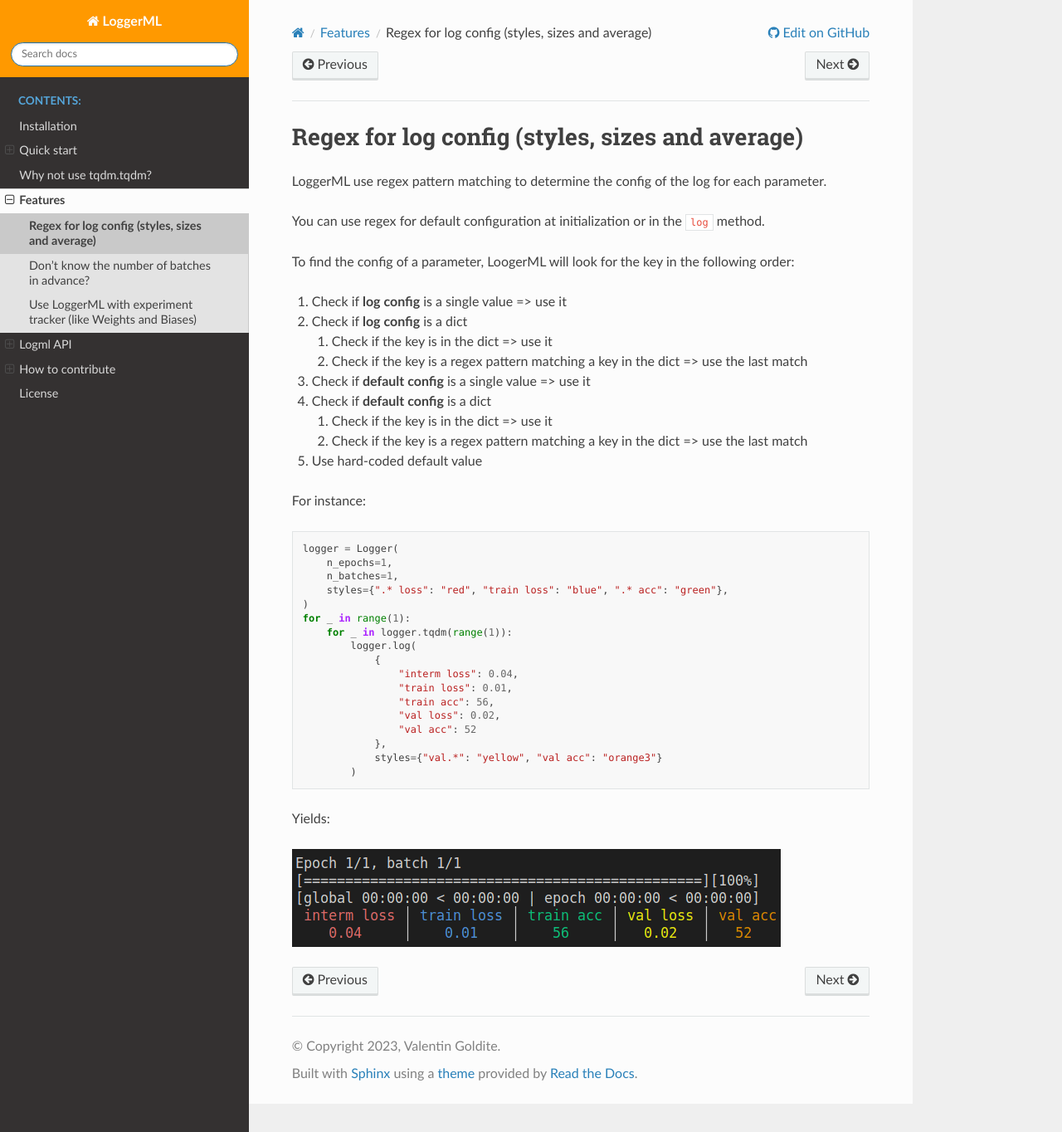
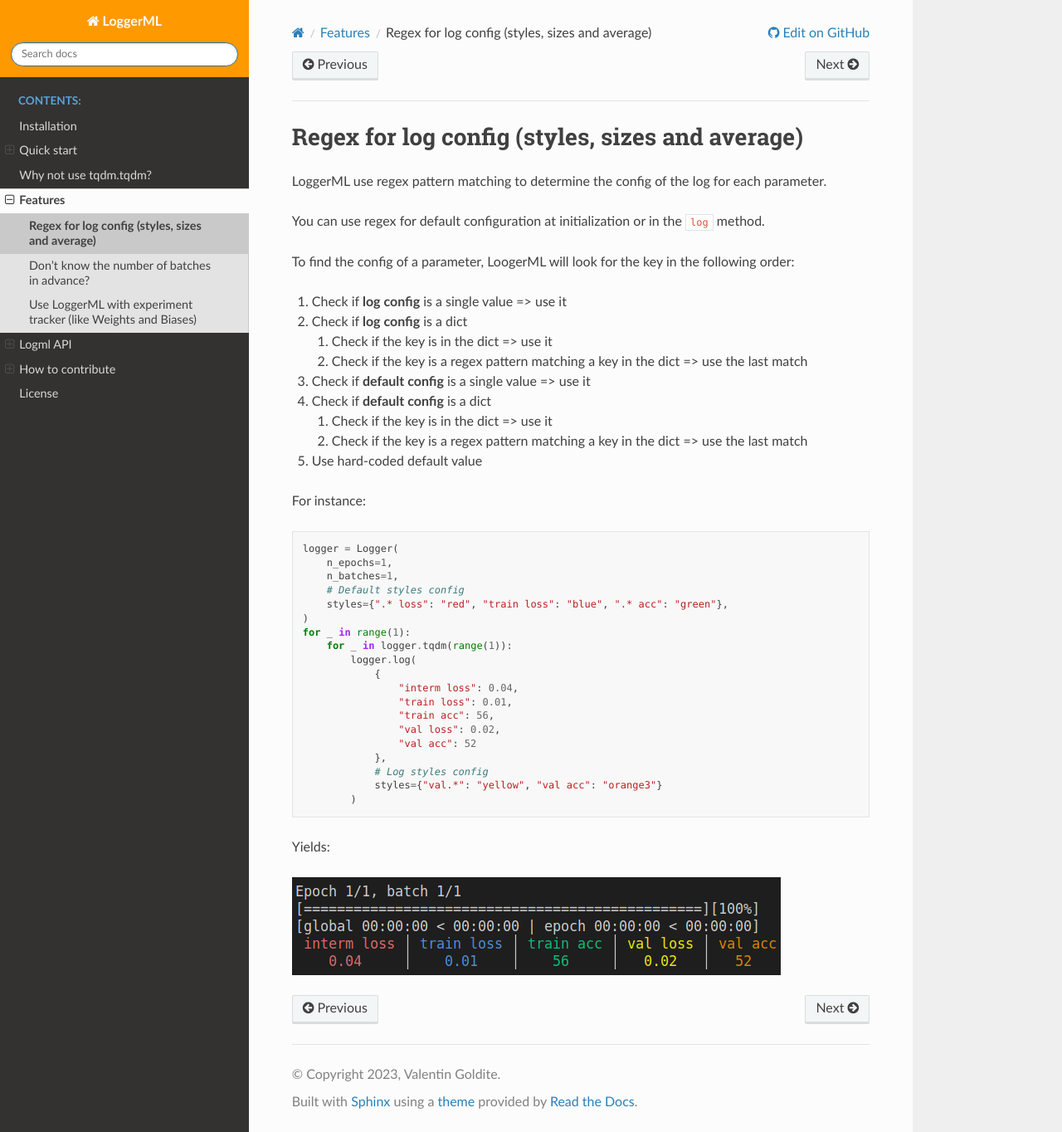
Before and after one commit to valentingol/logml, a Sphinx documentation site: the page built from docs/features/regex.md, in a window 1280 px wide and 1364 px high. Shown: the whole window at 83% size. Built offline with Sphinx 7.4.7 and the Read the Docs theme 2.0.0, drawn with Linux system fonts in a browser that asks for light colours; the version number could not be read and is left out.

Commit message:
📝Add comments on python script

````diff
--- a/docs/features/regex.md
+++ b/docs/features/regex.md
@@ -22,6 +22,7 @@ For instance:
 logger = Logger(
     n_epochs=1,
     n_batches=1,
+    # Default styles config
     styles={".* loss": "red", "train loss": "blue", ".* acc": "green"},
 )
 for _ in range(1):
@@ -34,6 +35,7 @@ for _ in range(1):
                 "val loss": 0.02,
                 "val acc": 52
             },
+            # Log styles config
             styles={"val.*": "yellow", "val acc": "orange3"}
         )
 ```
````
